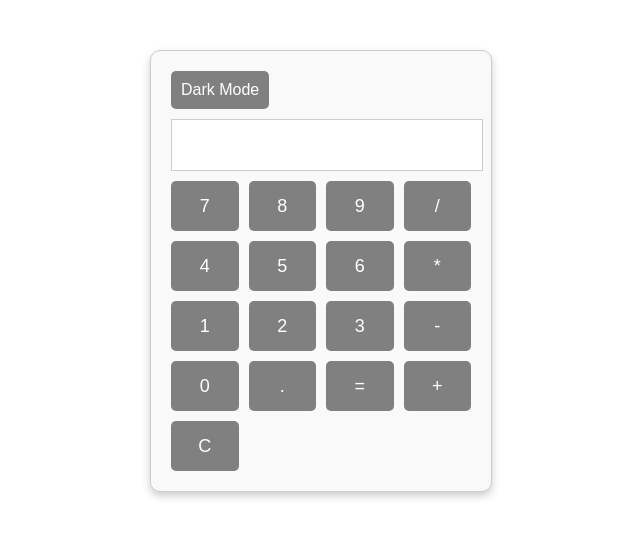
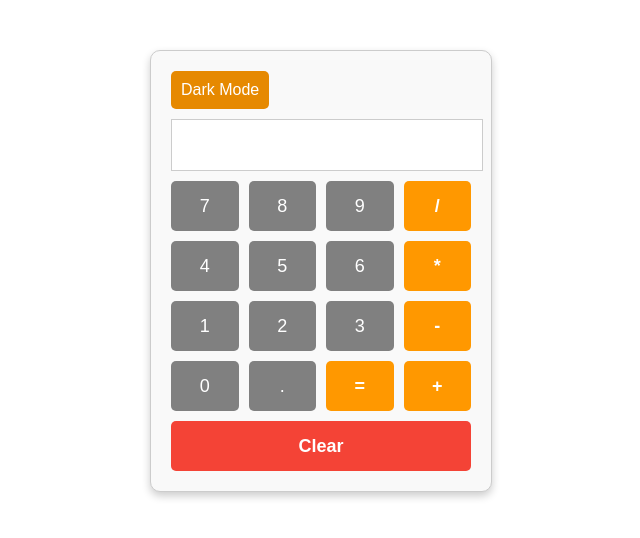
Before and after one commit to profinvincible/miniCalculator, a React (Create React App) app: page / in a window 1280 px wide. Shown: the top 538 px of the page, without its empty margins (319-959 px from the left). Built offline with nearby package versions, Linux system fonts and the light colour scheme.

Commit message:
newCalculator

```diff
--- a/src/App.css
+++ b/src/App.css
@@ -72,7 +72,7 @@
   cursor: pointer;
   border: none;
   border-radius: 5px;
-}
+  }
 
 /* Light Theme */
 .light-mode {
@@ -118,10 +118,11 @@
   cursor: pointer;
   border: none;
   border-radius: 5px;
+
 }
 
 .light-mode .toggle-button {
-  background-color: grey;
+  background-color: #e68900;
   color: white;
 }
 
@@ -129,3 +130,48 @@
   background-color: #444;
   color: white;
 }
+
+.c {
+  background-color: #28a745; /* Green color */
+  color: white;
+}
+
+/* App.css */
+
+/* Operator Buttons */
+.operator-button {
+  background-color: #ff9800; /* Different color for operators */
+  color: white;
+  font-weight: bold;
+  border: none;
+  border-radius: 5px;
+  cursor: pointer;
+  height: 50px;
+  font-size: 18px;
+}
+
+/* Add a hover effect */
+.operator-button:hover {
+  background-color: #e68900;
+}
+
+
+/* App.css */
+
+/* Clear Button */
+.clear-button {
+  grid-column: span 4; /* Make the Clear button span across 4 columns */
+  background-color: #f44336; /* You can change this to any color */
+  color: white;
+  font-weight: bold;
+  border: none;
+  border-radius: 5px;
+  cursor: pointer;
+  height: 50px;
+  font-size: 18px;
+}
+
+/* Add hover effect for Clear button */
+.clear-button:hover {
+  background-color: #e53935;
+}
--- a/src/App.js
+++ b/src/App.js
@@ -1,12 +1,5 @@
 import './App.css';
 
-// function App() {
-//   return (
-//     <div className="App">
-
-//     </div>
-//   );
-// }
 
 
 import React, { useState } from 'react';
@@ -58,15 +51,16 @@ function App() {
                     ? clearInput
                     : () => handleButtonClick(btn)
             }
-                        className="button"
+            className={['/', '*', '-', '+', '='].includes(btn) ? 'operator-button' : 'button'}
         >
             {btn}
         </button>
     ))}
-                <button onClick={clearInput} className="button">
-                    C
+    <button onClick={clearInput} className="clear-button">
+        Clear
     </button>
 </div>
+
         </div>
     );
 }
```
Lines whose indentation alone changed are shown as unchanged.
